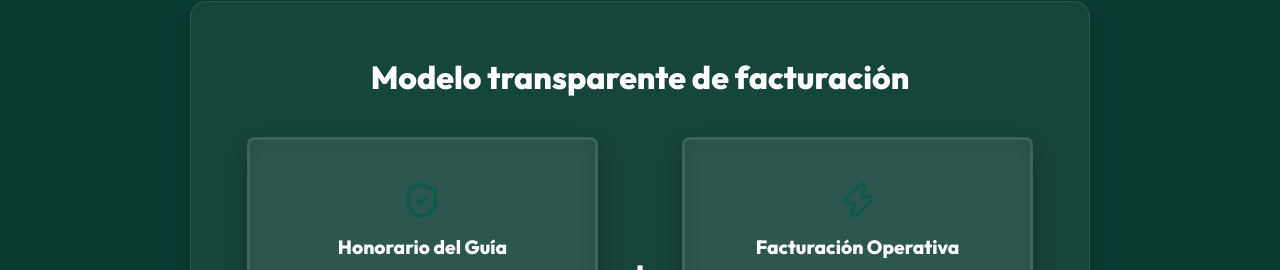
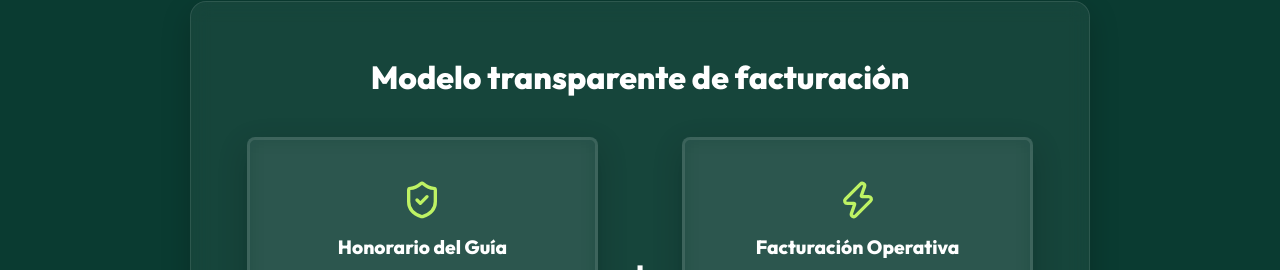
Before and after one commit to guiaalacartaoficial/guia-a-la-carta-web, a React (Vite) app: page /servicios in a window 1280 px wide. Shown: the part 7352-7622 px from the top of the page. Built offline with nearby package versions, Linux system fonts and the light colour scheme; no server answers.

Commit message:
Mejora de contraste en iconos de seccion comercial: verde lima

```diff
--- a/src/pages/Servicios.css
+++ b/src/pages/Servicios.css
@@ -942,7 +942,7 @@
 }
 .commercial-item svg {
   margin-bottom: 1rem;
-  color: var(--c-primary);
+  color: #BEF264; /* Verde Lima para alto contraste */
 }
 .commercial-item h4 {
   margin-bottom: 1rem;
```
